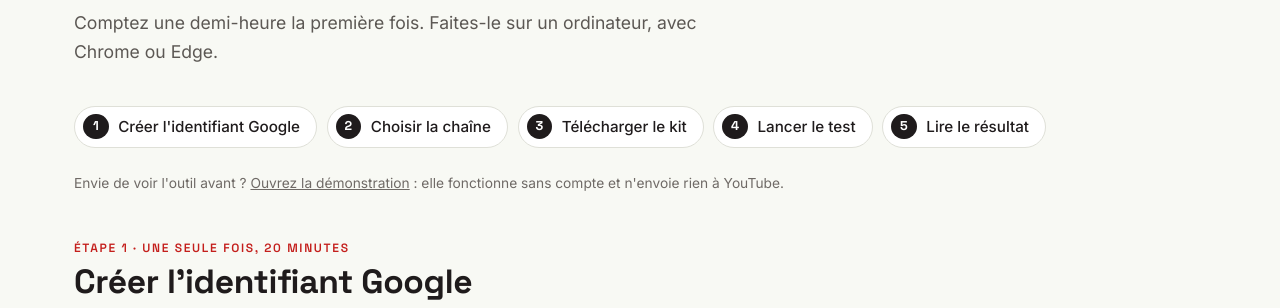
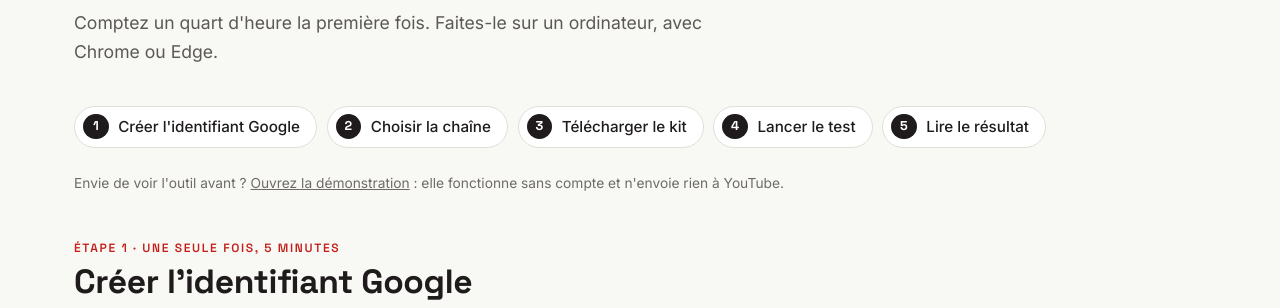
Before and after one commit to Viktor-Guignard/festival-youtube, a plain HTML site: page tutoriel.html in a window 1280 px wide. Shown: the part 252-560 px from the top of the page. Drawn offline with Linux system fonts and the light colour scheme.

Commit message:
Tutoriel : durées réelles constatées (5 minutes pour l'étape 1)
Co-Authored-By: Claude Fable 5.2 <noreply@anthropic.com>
Claude-Session: https://claude.ai/code/session_014aNwesghX7jFoUxdpDYXpD

```diff
--- a/tutoriel.html
+++ b/tutoriel.html
@@ -35,7 +35,7 @@
     <section class="hero">
       <span class="eyebrow">Tutoriel</span>
       <h1>Le test en <span class="accent">5 étapes.</span></h1>
-      <p class="lead">Comptez une demi-heure la première fois. Faites-le sur un ordinateur, avec Chrome ou Edge.</p>
+      <p class="lead">Comptez un quart d'heure la première fois. Faites-le sur un ordinateur, avec Chrome ou Edge.</p>
       <ol class="sommaire">
         <li><a href="#acces">Créer l'identifiant Google</a></li>
         <li><a href="#chaine">Choisir la chaîne</a></li>
@@ -49,7 +49,7 @@
     <div class="tuto tuto-simple">
 
       <section class="tuto-section" id="acces">
-        <span class="eyebrow">Étape 1 · une seule fois, 20 minutes</span>
+        <span class="eyebrow">Étape 1 · une seule fois, 5 minutes</span>
         <h2>Créer l'identifiant Google</h2>
         <p>Sans lui, aucune page n'a le droit d'agir sur votre chaîne. Il est gratuit.</p>
         <ol class="numbered">
```
